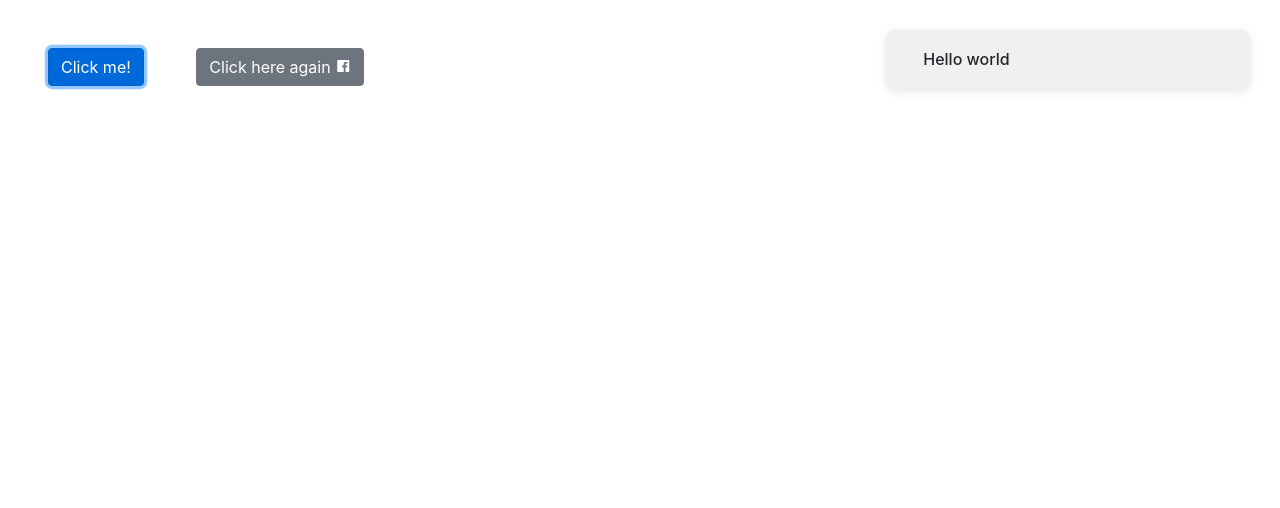
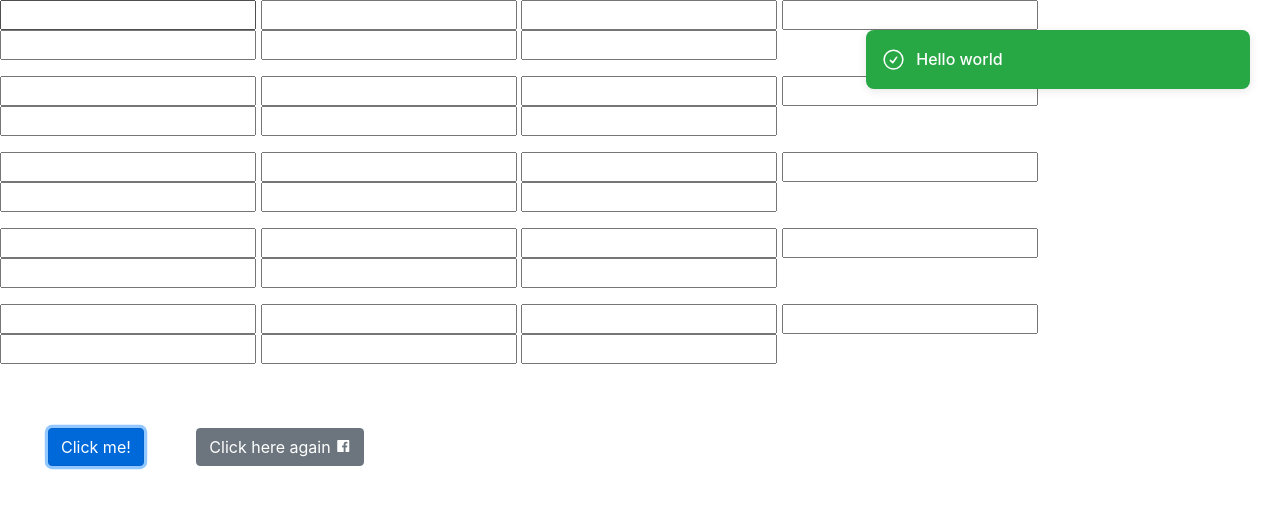
Before and after one commit to favourdev1/AlertHub, a website built with webpack: page example/index.htm in a window 1280 px wide. Both pictures are taken after a click on the button "Click me!". Built offline with nearby package versions, Linux system fonts and the light colour scheme; files that its build step writes are made by us from their sources.

Commit message:
fixed multiple positioning errors

```diff
--- a/example/index.htm
+++ b/example/index.htm
@@ -5,22 +5,75 @@
     <meta name="viewport" content="width=device-width, initial-scale=1.0">
     <title>Document</title>
 
-    <link rel="stylesheet" href="../src/Alerthub.css">
+    <!-- <link rel="stylesheet" href="../src/Alerthub.css"> -->
     <script src="../src/icon.js"></script>
-    <script src="../src/Alerthub.js"></script>
 
-    <!-- <link rel="stylesheet" href="../node_modules/alerthub/dist/css/Alerthub.min.css">
-            <script src="../node_modules/alerthub/dist/js/alerthub.min.js"></script> -->
     <link rel="stylesheet" href="https://maxcdn.bootstrapcdn.com/bootstrap/4.5.2/css/bootstrap.min.css">
     <link href='https://unpkg.com/boxicons@2.1.4/css/boxicons.min.css' rel='stylesheet'>
-    <script src="https://unpkg.com/boxicons@2.1.4/dist/boxicons.js"></script>
+    <link rel="stylesheet" href="../dist/css/Alerthub.min.css">
+    <script src="../dist/js/alerthub.min.js"></script>
+
+
+
+
+
 </head>
 
 <body>
 
-    <button id="show-alert-button" class="btn btn-primary m-5">Click me!</button>
-    <button id="btn" class="btn btn-secondary">Click here again
-        <i class='bx bxl-facebook-square'></i> </button>
+    <form action=" ">
+        <input type="text " name=" " id=" ">
+        <input type="text " name=" " id=" ">
+        <input type="text " name=" " id=" ">
+        <input type="text " name=" " id=" ">
+        <input type="text " name=" " id=" ">
+        <input type="text " name=" " id="
+                                        ">
+        <input type="text " name=" " id=" "></form>
+    <form action=" ">
+        <input type="text " name=" " id=" ">
+        <input type="text " name=" " id=" ">
+        <input type="text " name=" " id=" ">
+        <input type="text " name=" " id=" ">
+        <input type="text " name=" " id=" ">
+        <input type="text " name=" " id="
+                                        ">
+        <input type="text " name=" " id=" "></form>
+    <form action=" ">
+        <input type="text " name=" " id=" ">
+        <input type="text " name=" " id=" ">
+        <input type="text " name=" " id=" ">
+        <input type="text " name=" " id=" ">
+        <input type="text " name=" " id=" ">
+        <input type="text " name=" " id="
+                                        ">
+        <input type="text " name=" " id=" "></form>
+    <form action=" ">
+        <input type="text " name=" " id=" ">
+        <input type="text " name=" " id=" ">
+        <input type="text " name=" " id=" ">
+        <input type="text " name=" " id=" ">
+        <input type="text " name=" " id=" ">
+        <input type="text " name=" " id="
+                                        ">
+        <input type="text " name=" " id=" "></form>
+    <form action=" ">
+        <input type="text " name=" " id=" ">
+        <input type="text " name=" " id=" ">
+        <input type="text " name=" " id=" ">
+        <input type="text " name=" " id=" ">
+        <input type="text " name=" " id=" ">
+        <input type="text " name=" " id="
+                                        ">
+        <input type="text " name=" " id=" "></form>
+
+
+    <button id="show-alert-button" class=" btn btn-primary m-5 ">Click me!</button>
+    <button id="btn" class="btn btn-secondary ">Click here again
+            <i class='bx bxl-facebook-square'></i>
+        </button>
+
+
 
 
     <script>
@@ -28,25 +81,25 @@
             timeout: 300,
             animation: 'fade-in',
             closeButton: false,
-            // type: "success"
+            // type: "success "
         })
 
         document.getElementById("show-alert-button").addEventListener("click", () => {
             alertInstance.showAlert({
-
-                type: "bag",
+                type: "success",
                 description: "<h2>Hello world</h2>",
+                timeout: 4,
+                // position: 'top-right'
             });
         });
-
         const button = document.getElementById("btn")
         button.addEventListener("click", () => {
-
             alertInstance.showAlert({
                 title: "This is another title",
-                description: "Error Please try again",
-                timeout: 300,
-                type: "info"
+                description: "Error Please try again ",
+                timeout: 4,
+                type: "danger",
+                // position: 'bottom-right'
             });
         });
     </script>
@@ -57,6 +110,8 @@
     <script src="https://cdn.jsdelivr.net/npm/@popperjs/core@2.9.3/dist/umd/popper.min.js"></script>
     <script src="https://maxcdn.bootstrapcdn.com/bootstrap/4.5.2/js/bootstrap.min.js"></script>
 
+    <script src="https://unpkg.com/boxicons@2.1.4/dist/boxicons.js"></script>
+
 </body>
 
 </html>
--- a/package.json
+++ b/package.json
@@ -18,9 +18,13 @@
     },
     "homepage": "https://github.com/favourdev1/AlertHub#readme",
     "devDependencies": {
+        "browserify": "^17.0.0",
         "css-minify": "^2.0.0",
+        "esmify": "^2.1.1",
         "minify": "^10.3.0",
-        "terser": "^5.19.2"
+        "terser": "^5.21.0",
+        "webpack": "^5.88.2",
+        "webpack-cli": "^5.1.4"
     },
     "dependencies": {
         "alerthub": "^1.0.1",
--- a/src/Alerthub.css
+++ b/src/Alerthub.css
@@ -14,19 +14,22 @@
     position: fixed;
     top: 20px;
     /* right: 20px; */
-    padding: 10px;
+    /* margin: 10px; */
     z-index: 99999;
     width: 100%;
+    pointer-events: none;
 }
 
 .alert-hub {
-    background-color: #f0f0f0;
+    background-color: #4d4a4a;
     padding: 15px;
     margin-bottom: 10px;
     border-radius: 8px;
     box-shadow: 0 2px 10px rgba(0, 0, 0, 0.1);
     /* opacity: 1; */
-    min-width: max-content;
+    position: fixed;
+    width: -webkit-fill-available;
+    margin: 10px;
 }
 
 .fade-in {
@@ -214,22 +217,22 @@
 /* Small devices (landscape phones, 576px and up) */
 
 @media (min-width: 576px) {
-    .alert-hub-container {
+    .alert-hub {
         max-width: 80%;
     }
-    .alert-hub-container.top-right {
+    .alert-hub.top-right {
         top: 20px;
         right: 0px;
     }
-    .alert-hub-container.bottom-right {
+    .alert-hub.bottom-right {
         bottom: 20px;
         right: 0px;
     }
-    .alert-hub-container.top-left {
+    .alert-hub.top-left {
         top: 20px;
         left: 0px;
     }
-    .alert-hub-container.bottom-left {
+    .alert-hub.bottom-left {
         bottom: 20px;
         left: 0px;
     }
@@ -239,22 +242,22 @@
 /* Medium devices (tablets, 768px and up) */
 
 @media (min-width: 768px) {
-    .alert-hub-container {
+    .alert-hub {
         max-width: 40%;
     }
-    .alert-hub-container.top-right {
+    .alert-hub.top-right {
         top: 20px;
         right: 20px;
     }
-    .alert-hub-container.bottom-right {
+    .alert-hub.bottom-right {
         bottom: 20px;
         right: 20px;
     }
-    .alert-hub-container.top-left {
+    .alert-hub.top-left {
         top: 20px;
         left: 20px;
     }
-    .alert-hub-container.bottom-left {
+    .alert-hub.bottom-left {
         bottom: 20px;
         left: 20px;
     }
@@ -264,7 +267,7 @@
 /* Large devices (desktops, 992px and up) */
 
 @media (min-width: 992px) {
-    .alert-hub-container {
+    .alert-hub {
         max-width: 30%;
     }
 }
@@ -273,7 +276,7 @@
 /* Extra large devices (large desktops, 1200px and up) */
 
 @media (min-width: 1200px) {
-    .alert-hub-container {
+    .alert-hub {
         max-width: 30%;
     }
 }
@@ -282,7 +285,7 @@
 /* Extra extra large devices (larger desktops, 1400px and up) */
 
 @media (min-width: 1400px) {
-    .alert-hub-container {
+    .alert-hub {
         max-width: 20%;
     }
 }
--- a/src/Alerthub.js
+++ b/src/Alerthub.js
@@ -6,7 +6,7 @@ class AlertHub extends icon {
         this.defaultAnimationName = "";
         this.maxLength = 150;
         this.alertContainer = document.createElement("div");
-        this.alertContainer.className = "alert-hub-container top-right";
+        this.alertContainer.className = "alert-hub-container ";
         document.querySelector(parentElement).appendChild(this.alertContainer);
         let {
             position = "top-right",
@@ -29,7 +29,7 @@ class AlertHub extends icon {
 
     showAlert(params) {
         let {
-            title = '',
+            title = "",
                 description,
                 position = this.position,
                 type = this.type,
@@ -56,10 +56,11 @@ class AlertHub extends icon {
             animation,
             closeButton,
             closeButtonSize,
-            showIcon
+            showIcon,
+            position
         );
 
-        this.configureAlertContainer(position);
+        this.configureAlertContainer();
         this.alertContainer.appendChild(alertBox);
 
         if (closeButton) {
@@ -79,13 +80,6 @@ class AlertHub extends icon {
                 iconImage = this.ErrorIcon();
                 break;
 
-            case "info":
-                iconImage = this.InfoIcon();
-                break;
-
-            case alertType.includes("ba"):
-                console.log("contains value");
-                break;
             default:
                 iconImage = document.createElement("div");
                 break;
@@ -135,10 +129,11 @@ class AlertHub extends icon {
         animation,
         closeButton,
         closeButtonSize,
-        showIcon
+        showIcon,
+        position
     ) {
         const alertBox = document.createElement("div");
-        alertBox.className = `alert-hub ${type} ${animation}`;
+        alertBox.className = `alert-hub  ${position} ${type} ${animation}`;
 
         if (showIcon) {
             alertBox.appendChild(this.addIcon(type));
@@ -146,6 +141,7 @@ class AlertHub extends icon {
         // console.log(this.addIcon(type));
         const contentContainer = document.createElement("div");
         contentContainer.style.width = "90%";
+        contentContainer.style.paddingRight = "50px";
 
         contentContainer.appendChild(this.titleText(title));
 
@@ -187,8 +183,8 @@ class AlertHub extends icon {
         return this.defaultExitButtonSize;
     }
 
-    configureAlertContainer(position) {
-        this.alertContainer.className = `alert-hub-container ${position}`;
+    configureAlertContainer() {
+        this.alertContainer.className = `alert-hub-container `;
     }
 
     setMaxDescriptionLength(length, description) {
@@ -218,7 +214,7 @@ class AlertHub extends icon {
 
     CloseAlertOnClick(alertBox) {
         const closeButtonElement = alertBox.querySelector(
-            `.alert - hub - close - button `
+            `.alert-hub-close-button `
         );
         closeButtonElement.addEventListener("click", () => {
             this.CloseAlert(alertBox);
--- a/src/icon.js
+++ b/src/icon.js
@@ -75,5 +75,3 @@ class icon {
     }
 
 }
-
-// module.exports = icon;
--- /dev/null
+++ b/src/main.js
@@ -0,0 +1,3 @@
+import AlertHub from "./Alerthub";
+
+alert("hello")
--- /dev/null
+++ b/webpack.config.js
@@ -0,0 +1,11 @@
+// webpack.config.js
+const path = require('path');
+
+module.exports = {
+    mode: 'development',
+    entry: './src/alerthub.js', // Replace with your entry file
+    output: {
+        filename: 'bundle.js',
+        path: path.resolve(__dirname, 'dist'), // Output directory
+    },
+};
```
Also changed, not shown: bundle.js (added), dist/bundle.js (added), dist/css/Alerthub.min.css, dist/js/alerthub.min.js, 1 other file.
